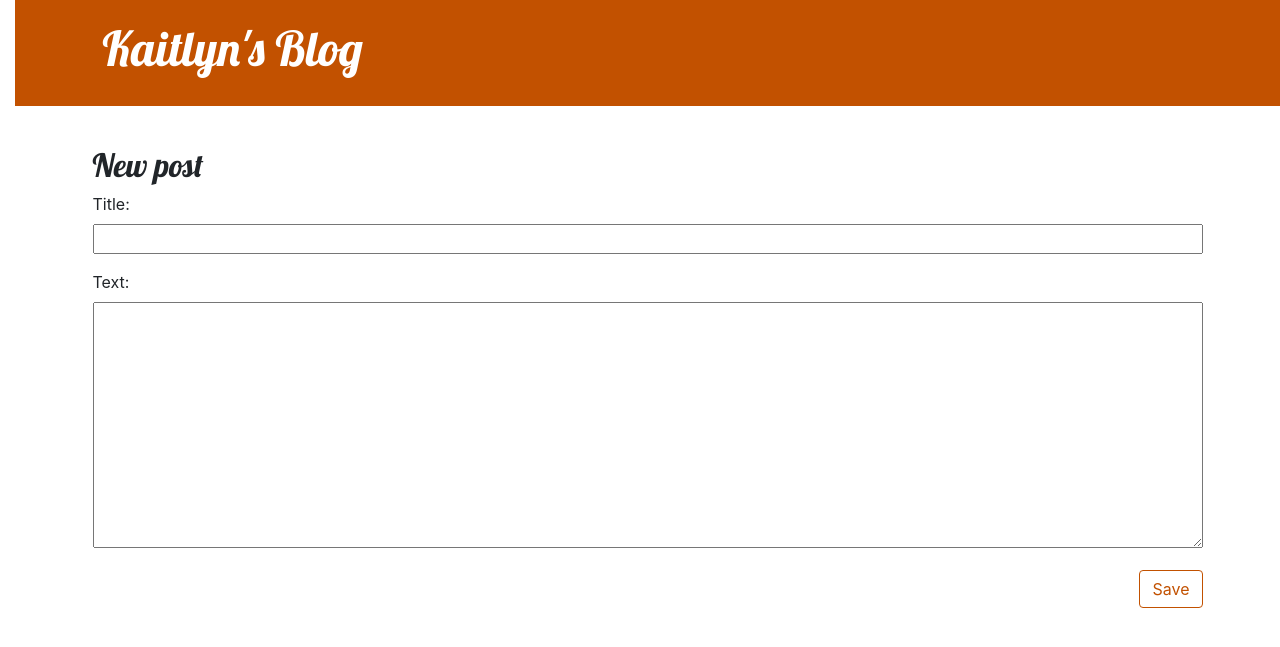
After one commit to kaitlynmoney/my-second-blog, a Django app: page /post/new/ in a window 1280 px wide. The commit adds this page. Shown: the top 647 px of the page. Run offline with Django 3.2, Linux system fonts and the light colour scheme.

Commit message:
add form for new posts

```diff
--- /dev/null
+++ b/blog/forms.py
@@ -0,0 +1,8 @@
+from django import forms
+
+from .models import Post
+
+class PostForm(forms.ModelForm):
+    class Meta:
+        model = Post
+        fields = ('title','text',)
--- a/blog/templates/blog/base.html
+++ b/blog/templates/blog/base.html
@@ -10,7 +10,12 @@
   <body>
       <header class="page-header">
         <div class="container">
-            <h1><a href="/">Kaitlyn's Blog</a></h1>
+          {% if user.is_authenticated %}
+            <a href="{% url 'post_new' %}" class="top-menu">
+                {% include './icons/file-earmark-plus.svg' %}
+            </a>
+          {% endif %}
+          <h1><a href="/">Kaitlyn's Blog</a></h1>
         </div>
       </header>
       <main class="container">
--- a/blog/templates/blog/post_detail.html
+++ b/blog/templates/blog/post_detail.html
@@ -2,6 +2,11 @@
 
 {% block content %}
     <article class="post">
+        <aside class="actions">
+            <a class="btn btn-default" href="{% url 'post_edit' pk=post.pk %}">
+                {% include './icons/pencil-fill.svg' %}
+            </a>
+        </aside>
         {% if post.published_date %}
             <time class="date">
                 {{ post.published_date }}
--- /dev/null
+++ b/blog/templates/blog/post_edit.html
@@ -0,0 +1,9 @@
+{% extends 'blog/base.html' %}
+
+{% block content %}
+    <h2>New post</h2>
+    <form method="POST" class="post-form">{% csrf_token %}
+        {{ form.as_p }}
+        <button type="submit" class="save btn btn-default">Save</button>
+    </form>
+{% endblock %}
--- a/blog/urls.py
+++ b/blog/urls.py
@@ -4,4 +4,6 @@ from . import views
 urlpatterns = [
     path('', views.post_list, name = 'post_list'),
     path('post/<int:pk>/', views.post_detail, name='post_detail'),
+    path('post/new/', views.post_new, name='post_new'),
+    path('post/<int:pk>/edit/', views.post_edit, name='post_edit'),
 ]
--- a/blog/views.py
+++ b/blog/views.py
@@ -1,6 +1,7 @@
-from django.shortcuts import render, get_object_or_404
+from django.shortcuts import render, get_object_or_404, redirect
 from django.utils import timezone
 from .models import Post
+from .forms import PostForm
 
 def post_list(request):
     posts = Post.objects.filter(published_date__lte=timezone.now()).order_by('published_date')
@@ -9,3 +10,29 @@ def post_list(request):
 def post_detail(request, pk):
     post = get_object_or_404(Post, pk=pk)
     return render(request, 'blog/post_detail.html',{'post':post})
+
+def post_new(request):
+    if request.method == "POST":
+        if form.is_valid():
+            post = form.save(commit=False)
+            post.author = request.user
+            post.published_date = timezone.now()
+            post.save()
+            return redirect('post_detail', pk=post.pk)
+    else:
+        form = PostForm()
+    return render(request, 'blog/post_edit.html', {'form': form})
+
+def post_edit(request, pk):
+    post = get_object_or_404(Post, pk=pk)
+    if request.method == "POST":
+        form = PostForm(request.POST, instance=post)
+        if form.is_valid():
+            post = form.save(commit=False)
+            post.author = request.user
+            post.published_date = timezone.now()
+            post.save()
+            return redirect('post_detail', pk=post.pk)
+    else:
+        form = PostForm(instance=post)
+    return render(request, 'blog/post_edit.html', {'form': form})
```
Also changed, not shown: blog/templates/blog/icons/file-earmark-plus.svg (added).
